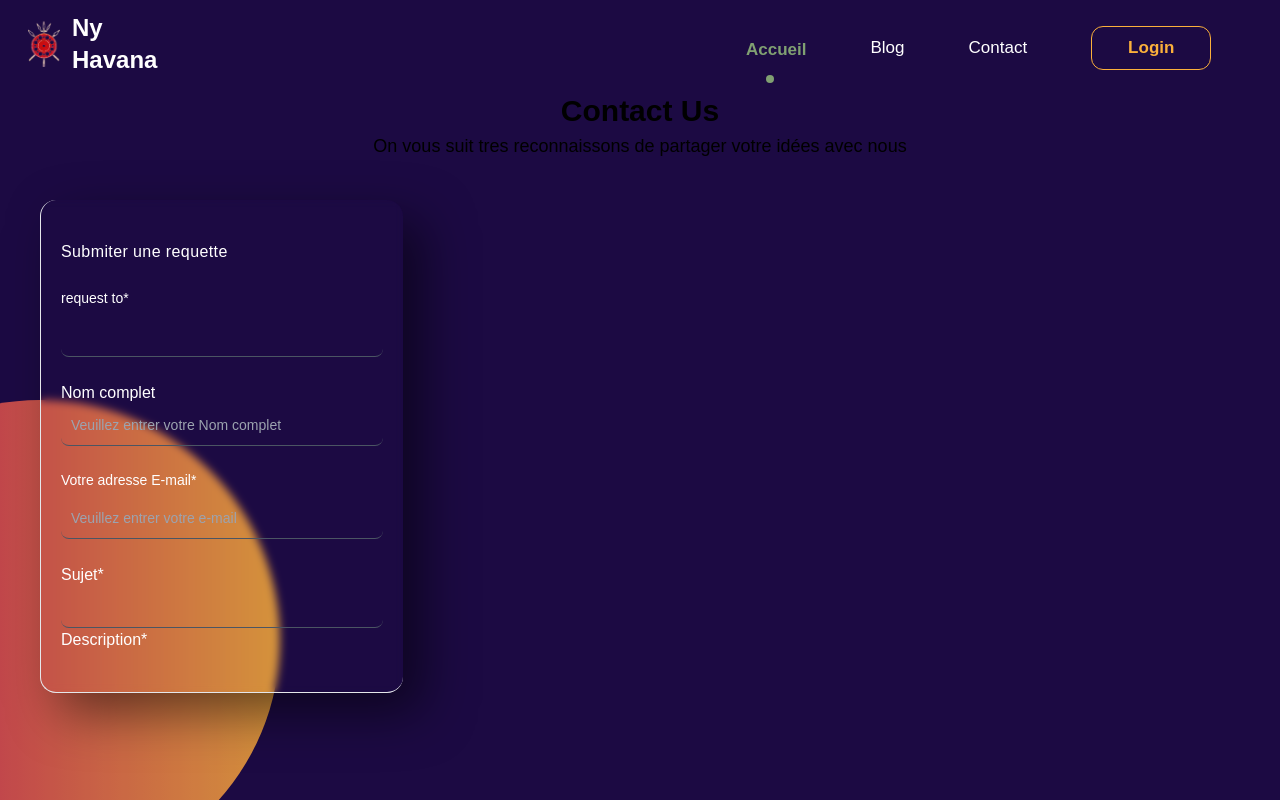
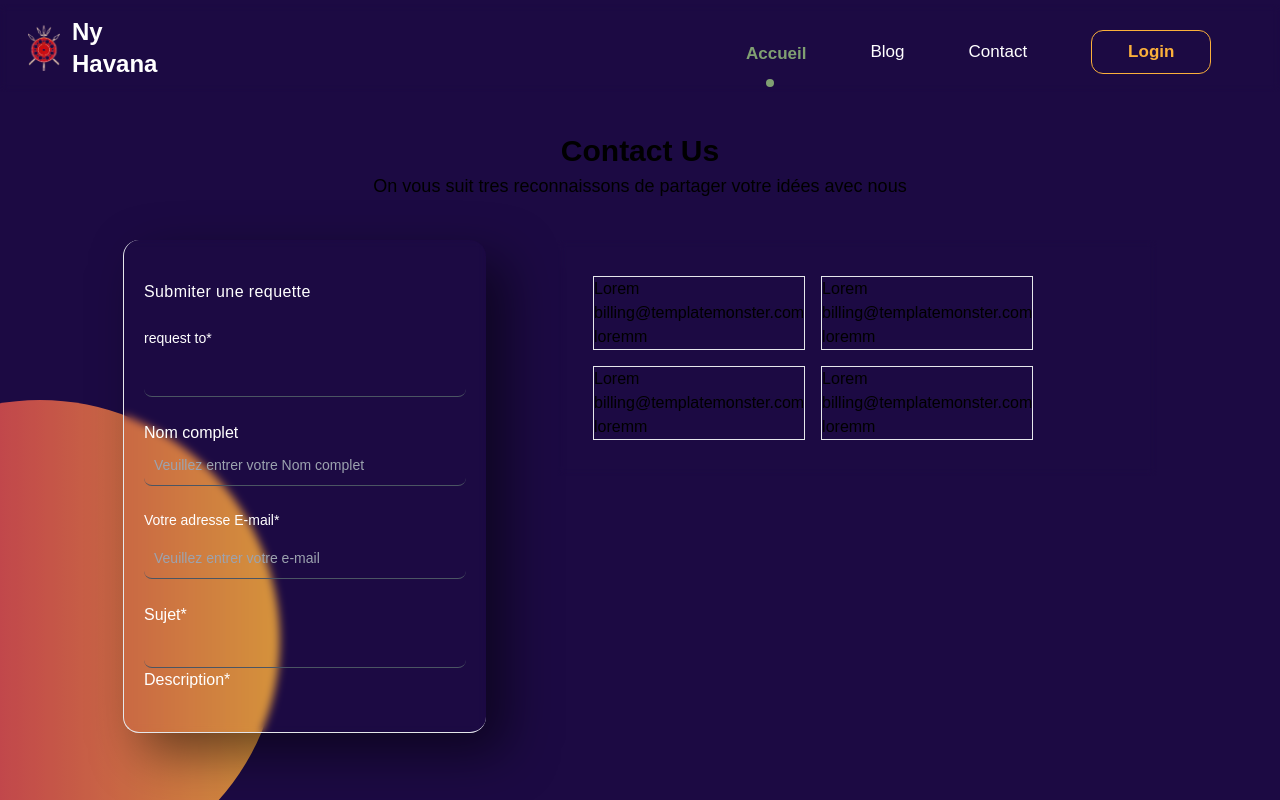
Before and after one commit to rakotoarisonlandry/Ny_Havana, a React (Create React App) app: page /contact in a window 1280 px wide. Shown: the top 800 px of the page. Built offline with nearby package versions, Linux system fonts and the light colour scheme.

Commit message:
new commit

```diff
--- a/src/components/ContactComponent.jsx
+++ b/src/components/ContactComponent.jsx
@@ -1,4 +1,4 @@
-import React from 'react'
+import React from 'react';
 
 function ContactComponent() {
   const Contacts = [
@@ -31,18 +31,19 @@ function ContactComponent() {
       num: "loremm ",
     },
   ];
+
   return (
-    <div>
-            {Contacts.map((contact) => {
-              <div key={contact.id} className="border">
-                <img src="" alt="" />
+    <div className='flex flex-wrap p-7 backdrop-filter backdrop-blur-sm z-2'>
+      {Contacts.map((contact) => (
+        <div key={contact.id} className="border m-2">
+          {/* Ajoutez votre icône ici avec la balise <img> */}
           <h1>{contact.title}</h1>
           <p>{contact.email}</p>
           <p>{contact.num}</p>
-              </div>;
-            })}
         </div>
-  )
+      ))}
+    </div>
+  );
 }
 
-export default ContactComponent
+export default ContactComponent;
--- a/src/components/Header.jsx
+++ b/src/components/Header.jsx
@@ -6,7 +6,7 @@ import { AuthContexte } from "../context/AuthContext";
 function Header() {
   const { currentUser, logout } = useContext(AuthContexte);
   return (
-    <div className="w-full flex top-1 select-none text-[#fff] pl-7 space-x-1 ">
+    <div className="w-full flex top-1 select-none text-[#fff] pl-7 space-x-1 backdrop-filter backdrop-blur-sm fixed z-[100]">
       <Link to="/" className="w-16 flex space-x-3 pt-3 pb-3  items-center">
         <img src={logo} alt="NyHavana" className="w-8" />
         <h2 className="text-2xl font-bold">Ny Havana</h2>
--- a/src/components/HeaderBlog.jsx
+++ b/src/components/HeaderBlog.jsx
@@ -3,7 +3,7 @@ import { Link } from "react-router-dom";
 function HeaderBlog() {
   return (
     <>
-      <div className="links flex mt-5 space-x-11 text-[16px] pl-11 text-[#fff] ">
+      <div className="links flex mt-5 space-x-11 text-[16px] pl-11 text-[#fff]">
         <Link
           to="/blog/?cat=ResponsabiliteCivile"
           className="font-bold text-[#F9A73D]"
--- a/src/components/ImageComponent.jsx
+++ b/src/components/ImageComponent.jsx
@@ -2,7 +2,6 @@ import React from "react";
 import avatar from "../img/Avatar.svg";
 import Groupe2 from "../img/Shape.svg";
 import ellipse from "../img/Ellipse 2.svg";
-import Tilt from "react-parallax-tilt";
 function ImageComponent() {
   return (
     <div className="">
--- a/src/pages/Blog.jsx
+++ b/src/pages/Blog.jsx
@@ -1,8 +1,5 @@
 import React, { useEffect, useState } from "react";
 import { Link, useLocation } from "react-router-dom";
-import imageOne from "../img/Rectangle 2.svg";
-import imageTwo from "../img/Rectangle 1.svg";
-import yoga from "../img/Rectangle 4.svg";
 import axios from "axios";
 import HeaderBlog from "../components/HeaderBlog";
 function HomeComponent() {
@@ -31,7 +28,7 @@ function HomeComponent() {
       <div className="home  pt-20 w-full flex items-center justify-center">
         <div className="posts mt-[1%] items-center justify-center flex-col w-[100%] ">
           {posts.map((post) => (
-            <div key={post.id} className="flex mb-[20%]  post flex">
+            <div key={post.id} className="flex mb-[20%]  post">
               <div>
                 <Link to={`/post/${post.id}`}>
                   <img
--- a/src/pages/Contact.jsx
+++ b/src/pages/Contact.jsx
@@ -3,12 +3,12 @@ import ContactComponent from "../components/ContactComponent";
 import Tilt from "react-parallax-tilt";
 function Contact() {
   return (
-    <div>
+    <div className="mt-32">
       <h1 className="text-center text-[30px] font-semibold">Contact Us</h1>
       <p className="text-center text-[18px]">
         On vous suit tres reconnaissons de partager votre idées avec nous
       </p>
-      <div className="flex w-[100%] p-10 ">
+      <div className="flex justify-center flex-wrap w-[100%] p-10">
         <div className="h-[30rem] w-[30rem] absolute rounded-full bg-gradient-to-r from-[#D4145A] to-[#FBB03B] left-[-200px] top-[50%] animate-pulse"></div>
         <Tilt>
           <form className="space-y-3 md:space-y-6 text-white w-[150%] h-[100%] justify-center  pt-10 pb-10 pl-5 pr-5 rounded-2xl shadow-5xl border border-r-0 border-t-0  backdrop-filter backdrop-blur-sm  relative z-2 ">
@@ -60,7 +60,7 @@ function Contact() {
             <label htmlFor="">Description*</label>
           </form>
         </Tilt>
-        <div>
+        <div className="w-[50%] ml-48">
           <ContactComponent />
         </div>
       </div>
--- a/src/pages/Home.jsx
+++ b/src/pages/Home.jsx
@@ -26,7 +26,7 @@ function Home() {
     <>
       <img src={little} alt="little avatar" className="absolute" />
       <div className=" mt-28 ml-10 flex ">
-        <div className="w-[50%] space-y-7 ">
+        <div className="w-[50%] mt-24 space-y-7 ">
           <Typography
             variant="h2"
             className="text-gradient "
```
Lines whose indentation alone changed are shown as unchanged.
